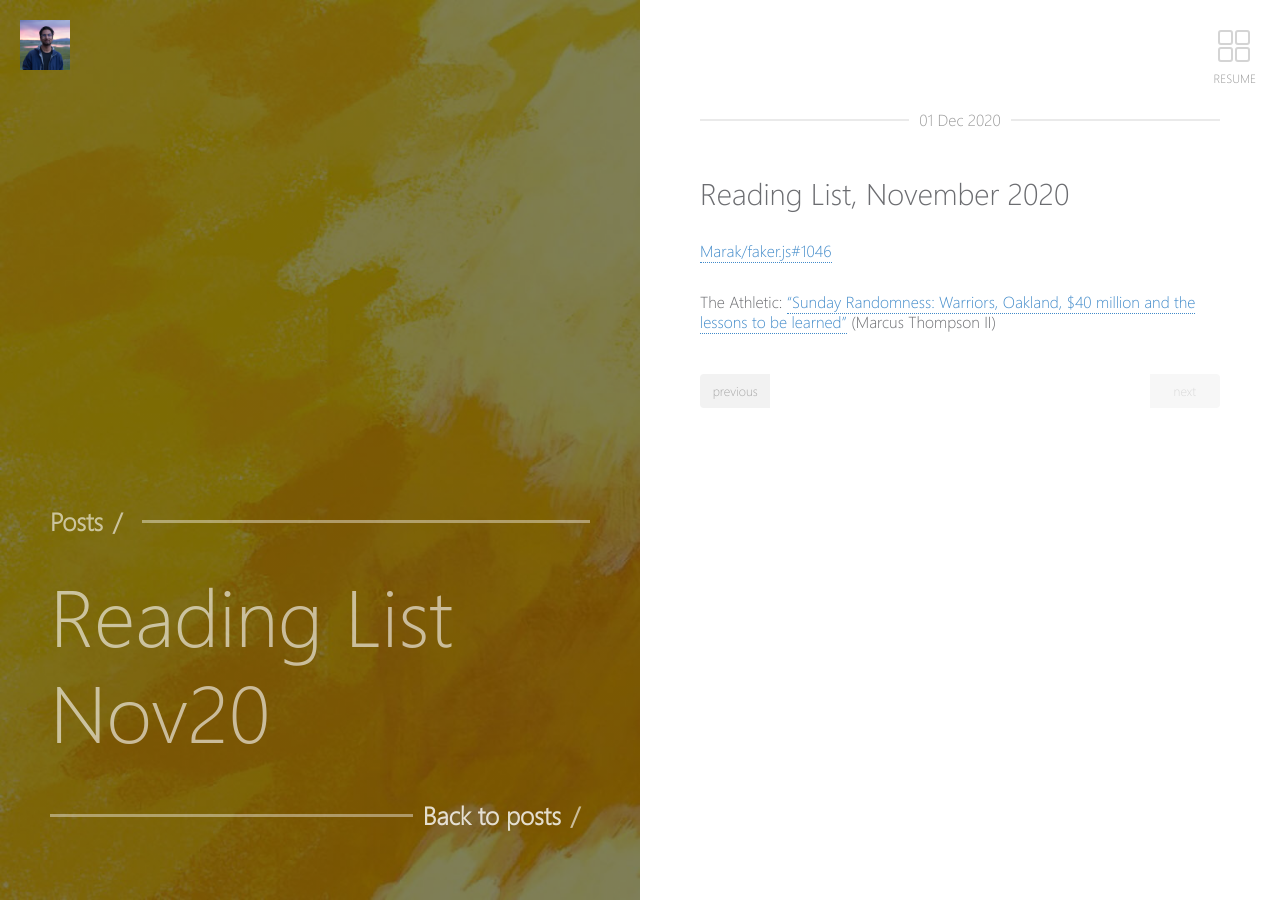
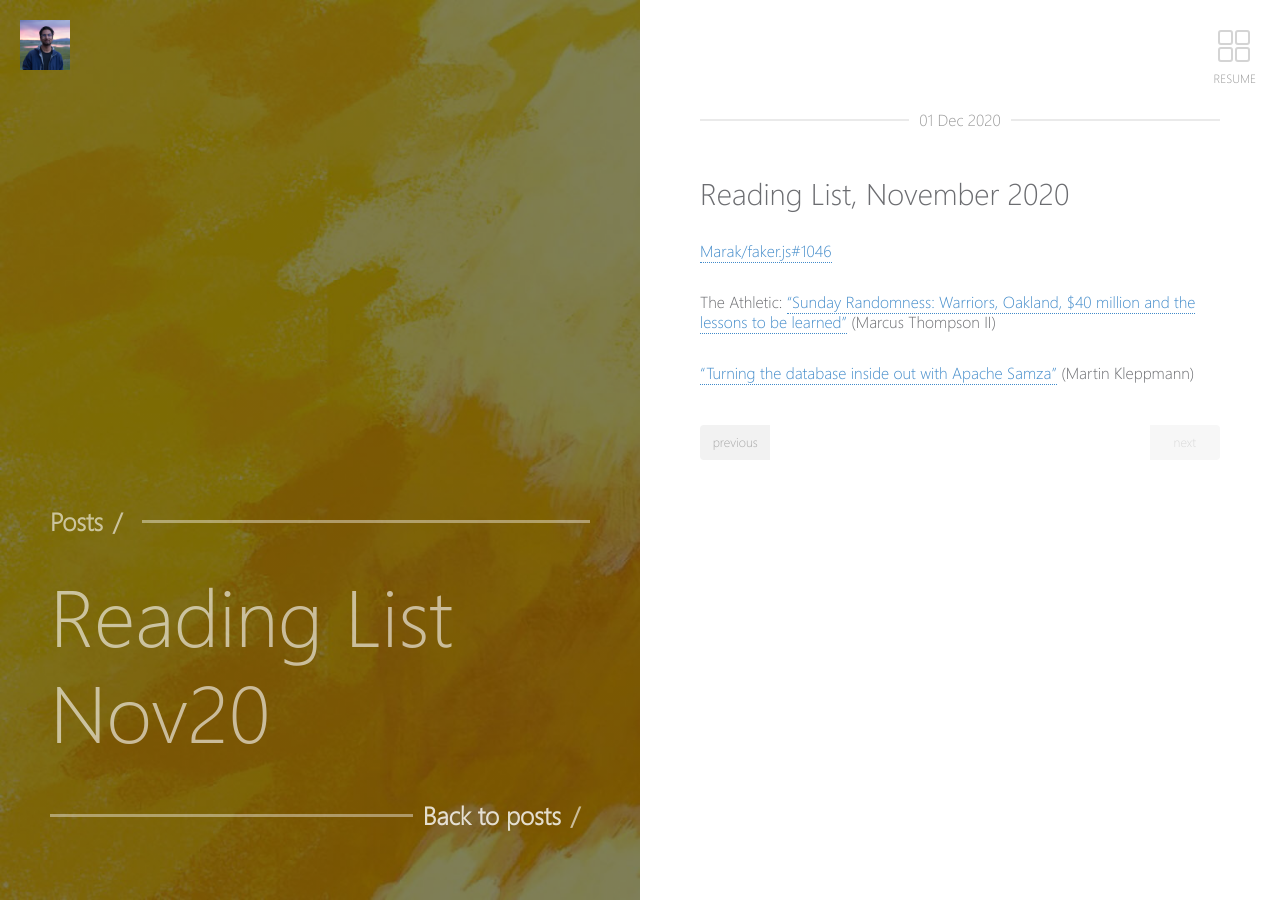
Before and after one commit to sumeet-bansal/sumeet-bansal.github.io, a Jekyll site: the page built from _posts/2020-12-01-reading-list-nov20.md, in a window 1280 px wide. Built offline with Jekyll 4.4.1, drawn with Linux system fonts in a browser that asks for light colours; our own code applies the rules of GitHub Pages for plain Markdown files.

Commit message:
Update 2020-12-01-reading-list-nov20.md

```diff
--- a/_posts/2020-12-01-reading-list-nov20.md
+++ b/_posts/2020-12-01-reading-list-nov20.md
@@ -3,3 +3,5 @@
 #### [Marak/faker.js#1046](https://github.com/Marak/faker.js/issues/1046)
 
 #### *The Athletic*: ["Sunday Randomness: Warriors, Oakland, $40 million and the lessons to be learned"](https://theathletic.com/2184621/2020/11/08/sunday-randomness-warriors-oakland-40-million-and-the-lessons-to-be-learned/) (Marcus Thompson II)
+
+#### ["Turning the database inside out with Apache Samza"](https://www.confluent.io/blog/turning-the-database-inside-out-with-apache-samza/) (Martin Kleppmann)
```
